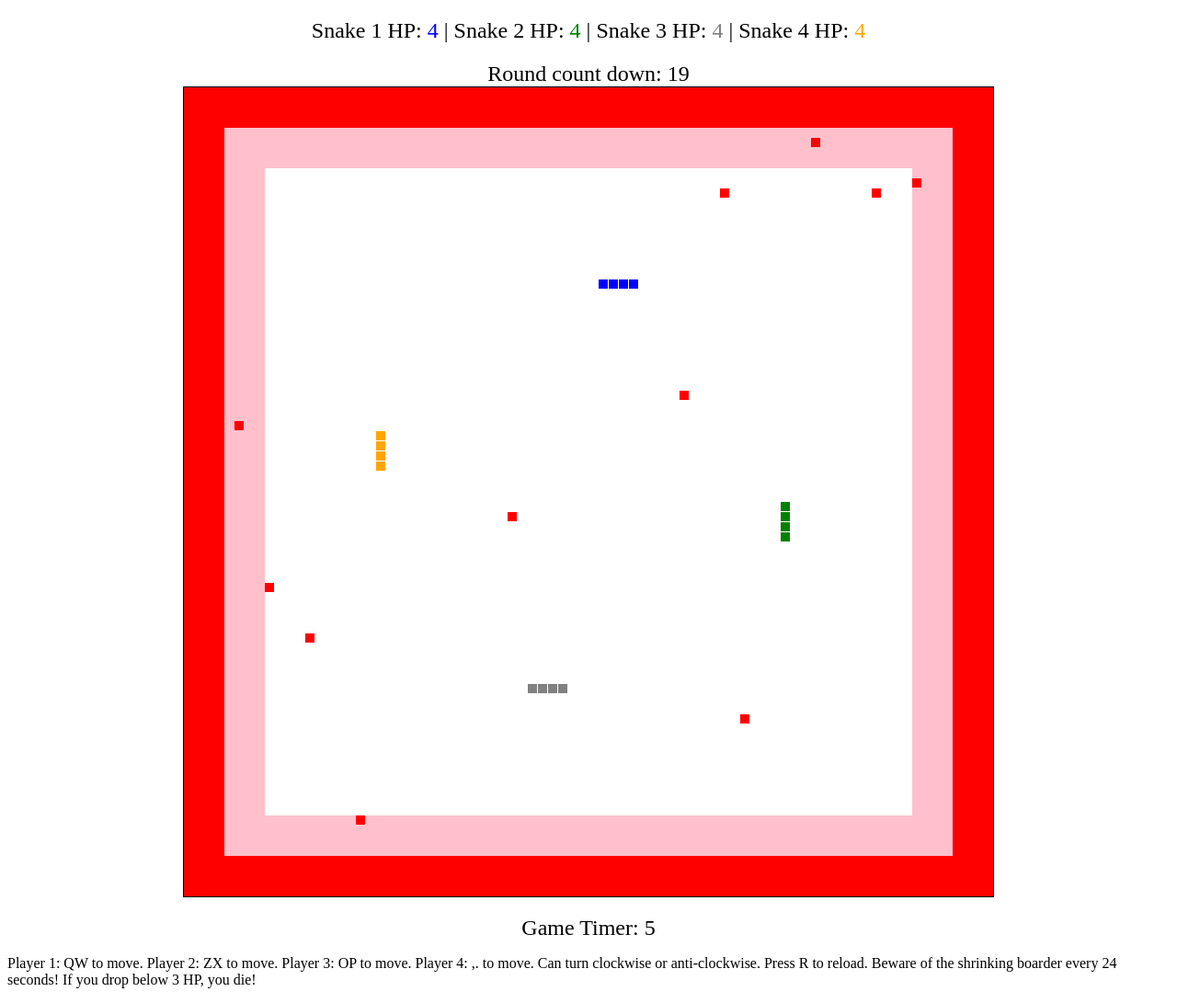
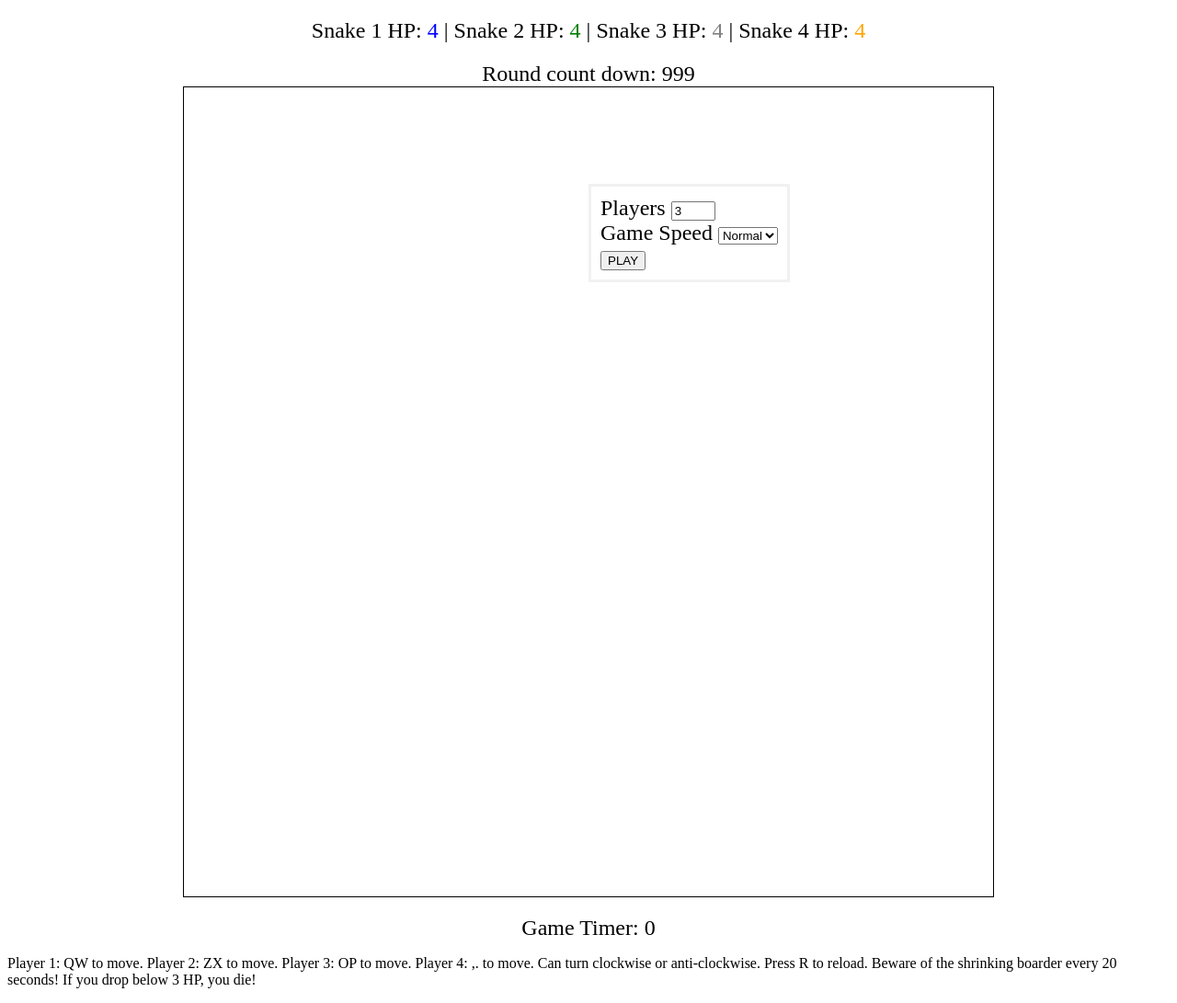
Before and after one commit to kevinchtsang/snake-game, a plain HTML site: page index.html in a window 1280 px wide. Shown: the whole page at 92% size. Drawn offline with Linux system fonts and the light colour scheme.

Commit message:
add game options before game start

```diff
--- a/index.html
+++ b/index.html
@@ -37,10 +37,64 @@
             color: orange;
         }
 
+        /* #end-card {
+            text-align: center;
+            font-size: 40px;
+            margin-top: 20px;
+        } */
+
+        .form-popup {
+            display: "block";
+            position: fixed;
+            top: 25%;
+            left: 50%;
+            border: 3px solid #f1f1f1;
+            z-index: 9;
+            font-size:24px;
+        }
+        .form-container {
+            max-width: 300px;
+            padding: 10px;
+            background-color: white;
+        }
+        .form-container .btn {
+            background-color: #04AA6D;
+            color: white;
+            padding: 16px 20px;
+            border: none;
+            cursor: pointer;
+            width: 100%;
+            margin-bottom:10px;
+            opacity: 0.8;
+            font-size:24px;
+        }
+        .form-container .btn:hover, .close-button:hover {
+            opacity: 1;
+            font-size:24px;
+        }
     </style>
 
 </head>
 <body>
+    <!-- <div class="popup" onclick="setGameOptions()">Click me!<span class="popuptext" id="myPopup">popup text</span></div> -->
+    <div class="form-popup" id="settingsForm">
+        <form class="form-container" action="javascript:void(0);">
+            <label for="players">Players </label>
+            <input type="number" value=3 name="players" id="players" min=1 max=4 required>
+            <br>
+            <label for="speed">Game Speed </label>
+            <select name="speed" id="speed" required>
+                <option value="slow">Slow</option>
+                <option value="normal" selected="selected" >Normal</option>
+                <option value="fast">Fast</option>
+            </select>
+            <br>
+            <button class="close-button" id="closeForm" onclick="setGameOptions(this.form)">PLAY</button>
+        </form>
+    </div>
+
+    <div id="end-card"></div>
+
     <div id="score-card">Snake 1 HP: <span id="hp1">4</span> | Snake 2 HP: <span id="hp2">4</span> | Snake 3 HP: <span id="hp3">4</span> | Snake 4 HP: <span id="hp4">4</span></div>
     <div id="score-card">Round count down: <span id="count-down">999</span></div>
     <div class="center" id="game-board"></div>
@@ -49,18 +103,33 @@
 
     <script>
         /** To do:
-         * 4 player, only 2 key contols, turn clockwise or anti-clockwise
-         * Game ends only when final snake dies
          * Joint positions are allowed
+         * Select speed and number of players
          **/
 
-        const FRAME_RATE = 5;
+
         const BOARD_SIZE = 80; // grid repeat times
         const PIXEL_SIZE = 11; // 10px + 1px border, repeat px + gap px
         const MIN_HP = 3;
-        const FRAMES_PER_ROUND = 120;
+        // const frames_per_round = 120;
+
         const FOOD_PER_ROUND = 11;
         const DECREASE_PER_ROUND = Math.floor(BOARD_SIZE/20);
+
+        let number_of_players = 3;
+        // let number_of_players = document.getElementById("settingsForm");
+
+        let speed_setting = "fast"
+        // let speed_setting = document.getElementById();
+
+        var speed_lookup = {
+            "slow" : 5,
+            "normal" : 10,
+            "fast" : 20
+        };
+
+        let frame_rate = speed_lookup[speed_setting];
+        let frames_per_round = 20 * frame_rate; // 20 seconds per game
 
         // Get the game board element
         const gameBoard = document.getElementById("game-board");
@@ -78,7 +147,7 @@
         const instructions = document.getElementById("instructions");
         instructions.textContent = `Player 1: QW to move. Player 2: ZX to move. Player 3: OP to move. Player 4: ,. to move.
         Can turn clockwise or anti-clockwise.
-        Press R to reload. Beware of the shrinking boarder every ${FRAMES_PER_ROUND / FRAME_RATE} seconds!
+        Press R to reload. Beware of the shrinking boarder every ${frames_per_round / frame_rate} seconds!
         If you drop below ${MIN_HP} HP, you die!`;
 
         // Create the snakes
@@ -95,6 +164,7 @@
             alive: true,
             player: 1,
             finishPosition: 0,
+            timeAlive: 0,
         };
 
         var snake2 = {
@@ -109,6 +179,7 @@
             alive: true,
             player: 2,
             finishPosition: 0,
+            timeAlive: 0,
         };
 
         var snake3 = {
@@ -123,6 +194,7 @@
             alive: true,
             player: 3,
             finishPosition: 0,
+            timeAlive: 0,
         };
 
         var snake4 = {
@@ -137,23 +209,60 @@
             alive: true,
             player: 4,
             finishPosition: 0,
+            timeAlive: 0,
         };
 
+        // Function to set game options after closing form
+        function setGameOptions(form){
+            document.getElementById("settingsForm").style.display = "none";
+
+            // set number of players
+            number_of_players = Number(form.players.value)
+
+            if (number_of_players <= 3){
+                eliminateSnake(snake4)
+            }
+            if (number_of_players <= 2) {
+                eliminateSnake(snake2)
+            }
+            if (number_of_players <= 1) {
+                eliminateSnake(snake3)
+            }
+
+            // set speed
+            speed_setting = form.speed.value
+
+            frame_rate = speed_lookup[speed_setting];
+            frames_per_round = 20 * frame_rate; // 20 seconds per game
+
+
+            // Start the game
+            startGame();
+        };
 
         // Function to game over
         function gameOver(otherText = ""){
 
             // use snake finish position to determine winner
-            alert("Game Over!\n  Snake 1 finish position: " + snake1.finishPosition + " with max length: " + snake1.maxLength +
-            "\n  Snake 2 finish position: " + snake2.finishPosition + " with max length: " + snake2.maxLength +
-            "\n  Snake 3 finish position: " + snake3.finishPosition + " with max length: " + snake3.maxLength +
-            "\n  Snake 4 finish position: " + snake4.finishPosition + " with max length: " + snake4.maxLength + "\n" + otherText);
+            results = "Game Over!\n";
+            var snakes = [snake1, snake2, snake3, snake4];
+            snakes.sort((a, b) => a.finishPosition - b.finishPosition);
+            snakes.forEach((snake, index) => {
+                results += `  Snake ${index + 1} finish position: ${snake.finishPosition} with max length: ${snake.maxLength}. Time alive: ${snake.timeAlive} seconds\n`;
+            });
+            results += otherText;
+
+            alert(results);
 
             // alert("Game Over!" + otherText);
 
             // reload the page if press OK
             window.location.reload(true);
             window.location.href = window.location.href;
+
+
+            // document.getElementById("settingsForm").style.display = "block";
+            // document.getElementById("end-card").textContent = results;
         }
 
         // Function to draw the snake on the game board
@@ -198,6 +307,7 @@
         function eliminateSnake(snake){
             snake.body = [];
             snake.alive = false;
+            snake.timeAlive = Math.floor(gameTimer / frame_rate);
             snake.finishPosition = snake1.alive + snake2.alive + snake3.alive + snake4.alive + 1;
         }
 
@@ -234,17 +344,6 @@
 
             // Remove the tail segment
             snake.body.pop();
-
-            // check self colision
-            // for (let i = 1; i < snake.body.length; i++) {
-            //     if (head.x === snake.body[i].x && head.y === snake.body[i].y){
-            //         // gameOver(" Snake colided with itself");
-            //         looseHP(snake);
-            //     }
-            // }
-
-            // check colisions
-            // checkColision(snake);
 
         }
 
@@ -456,13 +555,13 @@
         // Update game timer
         function updateTimer(){
             const timerElement = document.getElementById("timer");
-            timerElement.textContent = Math.floor(gameTimer / FRAME_RATE);
+            timerElement.textContent = Math.floor(gameTimer / frame_rate);
         }
 
         // Update round count down
         function updateCountDown(){
             const countDownElement = document.getElementById("count-down");
-            countDownElement.textContent = Math.floor((FRAMES_PER_ROUND - gameTimer % FRAMES_PER_ROUND) / FRAME_RATE);
+            countDownElement.textContent = Math.floor((frames_per_round - gameTimer % frames_per_round) / frame_rate);
         }
 
 
@@ -579,6 +678,8 @@
 
         // Function to start the game
         function startGame() {
+            console.log("Game started");
+            // getGameOptions();
             setInterval(() => {
                 if (snake1.alive)
                     updateSnake(snake1);
@@ -606,16 +707,16 @@
                 allowKeyDown(); // allow keydown event after drawing
                 updateTimer();
                 updateCountDown();
-                if (gameTimer % (FRAMES_PER_ROUND ) === 1) {
+                if (gameTimer % (frames_per_round ) === 1) {
                     updateBoarderSize(DECREASE_PER_ROUND);
                     food = generateFood();
                 }
                 checkEnd();
-            }, 1000/FRAME_RATE); // Update every 1 second/FRAME_RATE
+            }, 1000/frame_rate); // Update every 1 second/frame_rate
         }
 
         // Start the game
-        startGame();
+        // startGame();
 
 
     </script>
```
